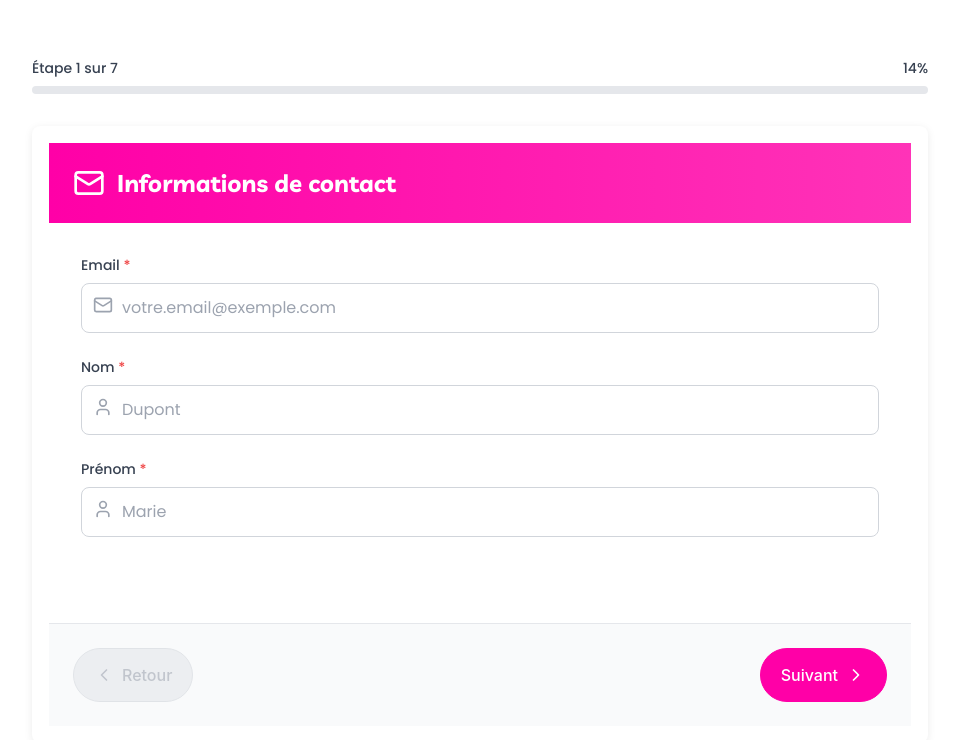
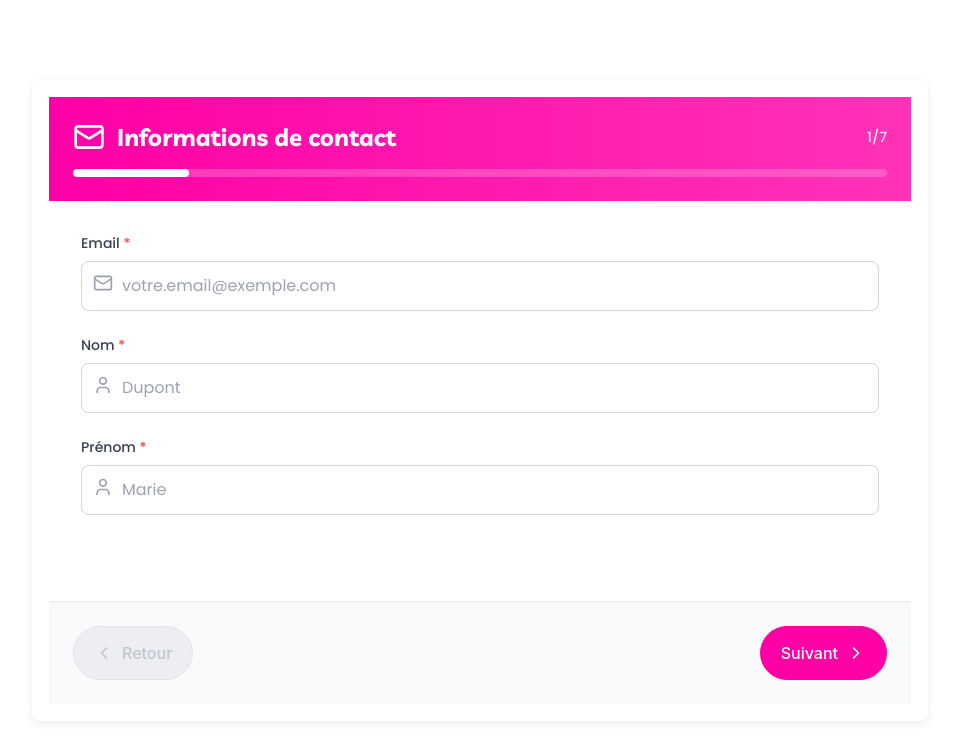
Before and after one commit to palmsquare/devis-projet-web, a React (Vite) app: page / in a window 1280 px wide. Shown: the top 740 px of the page, without its empty margins (160-1119 px from the left). Built offline with nearby package versions, Linux system fonts and the light colour scheme.

Commit message:
Move progress bar inside the main card header

```diff
--- a/src/App.jsx
+++ b/src/App.jsx
@@ -301,32 +301,25 @@ function App() {
   return (
     <div className="min-h-screen flex items-center justify-center p-4">
       <div className="w-full max-w-4xl">
-        {/* Indicateur de progression */}
-        <div className="mb-8">
-          <div className="flex items-center justify-between mb-2">
-            <span className="text-gray-700 text-sm font-medium">
-              Étape {currentStep + 1} sur {activeSteps.length}
-            </span>
-            <span className="text-gray-700 text-sm font-medium">
-              {Math.round(((currentStep + 1) / activeSteps.length) * 100)}%
-            </span>
-          </div>
-          <div className="w-full bg-gray-200 rounded-full h-2 overflow-hidden">
-            <div
-              className="h-full rounded-full transition-all duration-500 ease-out"
-              style={{ backgroundColor: '#ff00a7' }}
-              style={{ width: `${((currentStep + 1) / activeSteps.length) * 100}%` }}
-            />
-          </div>
-        </div>
-
         {/* Carte principale */}
         <div className="overflow-hidden" style={{ backgroundColor: '#FFFFFF', borderRadius: '8px', border: '1px solid #FFFFFF17', padding: '16px', boxShadow: '0 2px 8px rgba(0,0,0,0.08)' }}>
           {/* En-tête de l'étape */}
           <div className="p-6" style={{ background: 'linear-gradient(to right, #ff00a7, #ff33b8)' }}>
-            <div className="flex items-center gap-3 text-white">
-              {currentStepData.icon && <currentStepData.icon className="w-8 h-8" />}
-              <h2 className="text-2xl font-bold">{currentStepData.title}</h2>
+            <div className="flex items-center justify-between mb-4">
+              <div className="flex items-center gap-3 text-white">
+                {currentStepData.icon && <currentStepData.icon className="w-8 h-8" />}
+                <h2 className="text-2xl font-bold">{currentStepData.title}</h2>
+              </div>
+              <span className="text-white/90 text-sm font-medium">
+                {currentStep + 1}/{activeSteps.length}
+              </span>
+            </div>
+            {/* Barre de progression intégrée */}
+            <div className="w-full bg-white/20 rounded-full h-2 overflow-hidden">
+              <div
+                className="bg-white h-full rounded-full transition-all duration-500 ease-out"
+                style={{ width: `${((currentStep + 1) / activeSteps.length) * 100}%` }}
+              />
             </div>
           </div>
 
```
